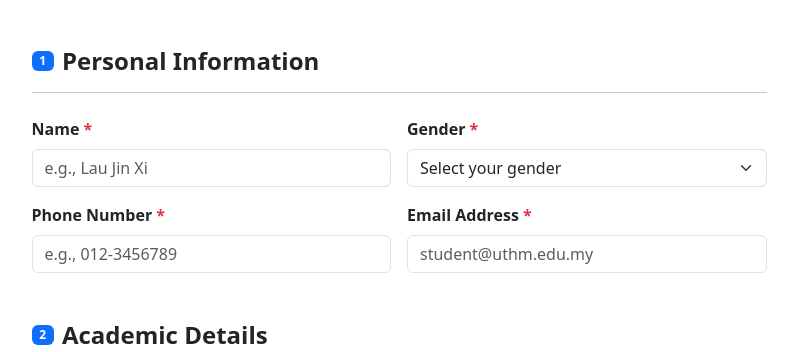
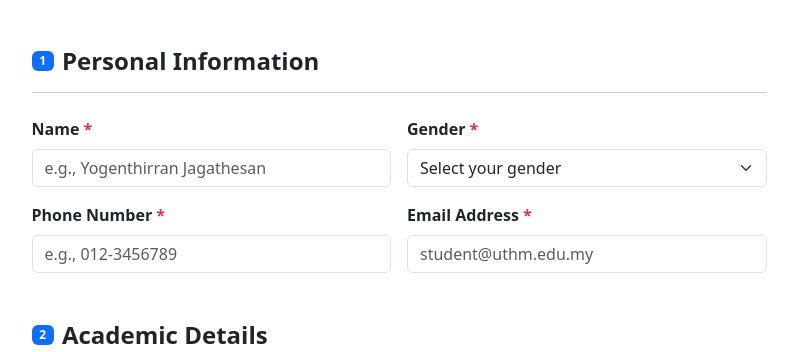
Before and after one commit to Yogenn14/dbproject-perwira-dorm-storage-system, a Laravel app: page /application in a window 1280 px wide. Shown: the part 300-652 px from the top of the page, without its empty margins (241-1039 px from the left). Run offline with Laravel 12, Linux system fonts and the light colour scheme; style sheets or scripts are compiled from the project's sources; some libraries are stand-ins or nearby versions.

Commit message:
Update account-application.blade.php

```diff
--- a/resources/views/livewire/account-application.blade.php
+++ b/resources/views/livewire/account-application.blade.php
@@ -72,7 +72,7 @@
                                                     class="text-danger">*</span></label>
                                             <input type="text" id="name" wire:model="name"
                                                 class="form-control @error('name') is-invalid @enderror"
-                                                placeholder="e.g., Lau Jin Xi">
+                                                placeholder="e.g., Yogenthirran Jagathesan">
                                             @error('name')
                                                 <div class="invalid-feedback">{{ $message }}</div>
                                             @enderror
```
